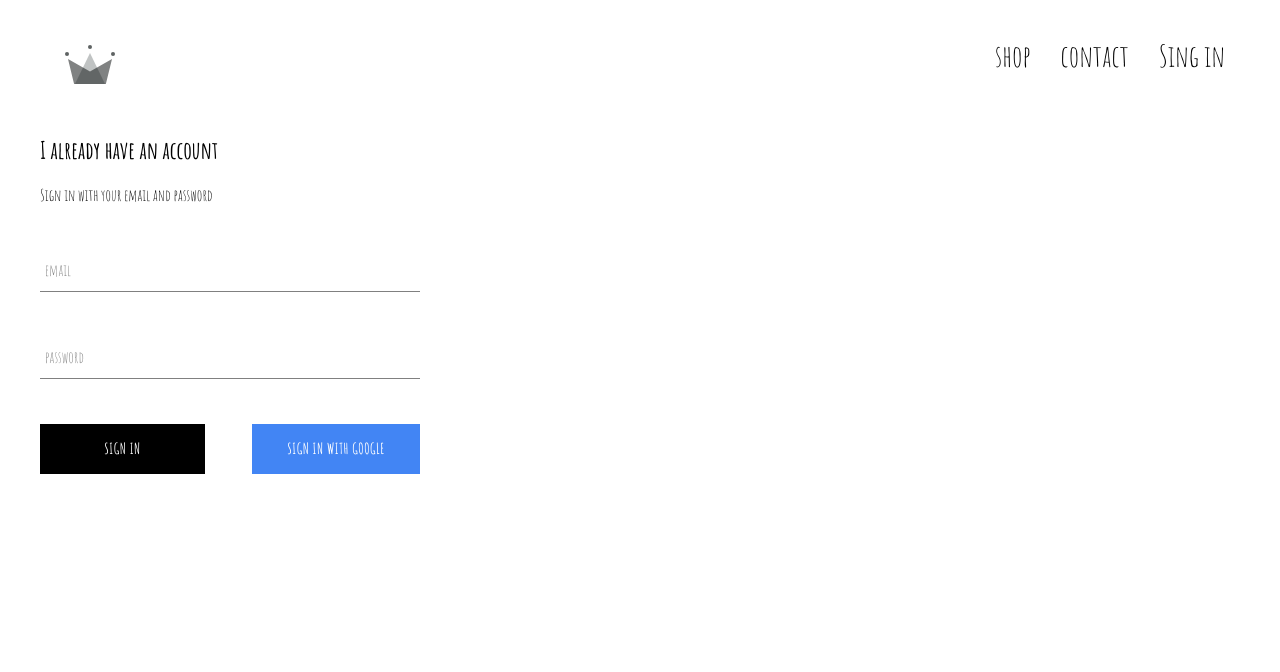
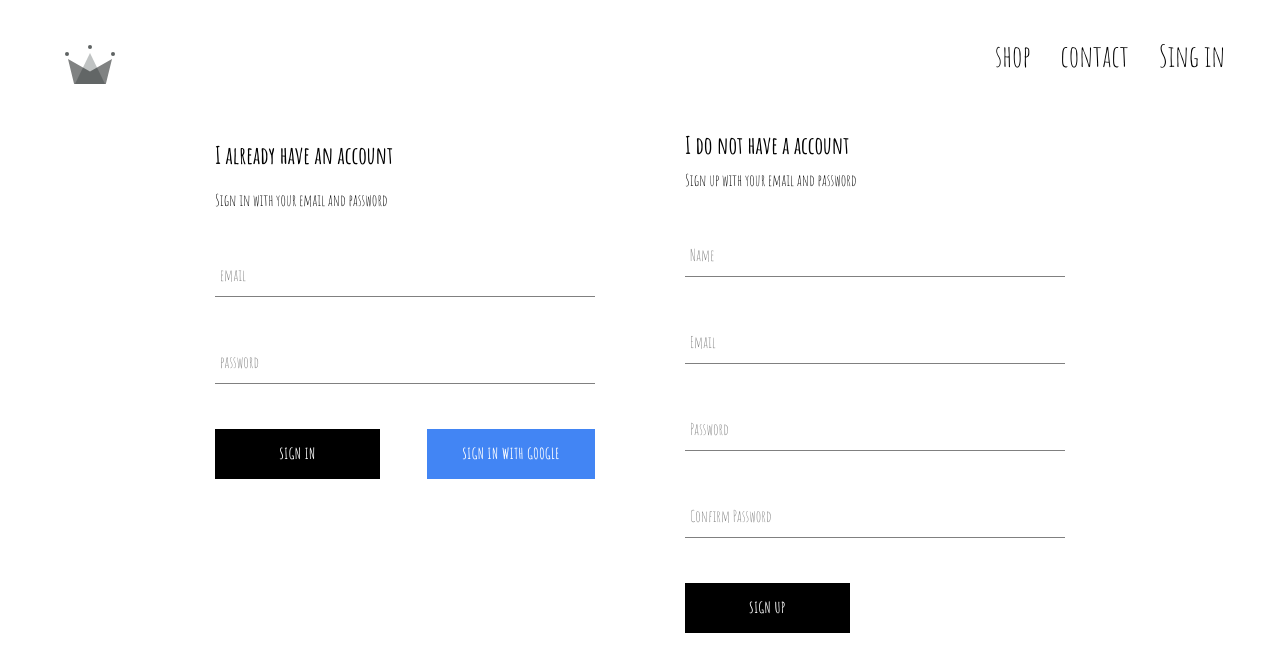
Before and after one commit to YishaiBaron/crwn-clothing, a React (Create React App) app: page /signin in a window 1280 px wide. Shown: the top 672 px of the page. Built offline with nearby package versions, Linux system fonts and the light colour scheme; no server answers.

Commit message:
implement firebase

```diff
--- a/src/App.js
+++ b/src/App.js
@@ -5,7 +5,7 @@
 import ShopPage from './pages/shop/shop.compoment'
 import SignInAndSignUpPage from './pages/sign-in-and-sign-up/sign-in-and-sign-up.compoment'
 import Header from './compoments/header/header.component'
-import {auth} from './firebase/firebase.utils'
+import {auth, createUserProfileDocument} from './firebase/firebase.utils'
 
 class App extends React.Component {
 
@@ -18,13 +18,26 @@
   }
   unsubscribeFromAuth = null;
 
-componentDidMount(){
-  this.unsubscribeFromAuth = auth.onAuthStateChanged(user => {
-    this.setState({ currentUser: user})
-    console.log(user)
-  })
+  componentDidMount() {
+    this.unsubscribeFromAuth = auth.onAuthStateChanged(async userAuth => {
+      if (userAuth) {
+        const userRef = await createUserProfileDocument(userAuth);
 
-}
+        userRef.onSnapshot(snapShot => {
+          this.setState({
+            currentUser: {
+              id: snapShot.id,
+              ...snapShot.data()
+            }
+          });
+
+          console.log(this.state);
+        });
+      }
+
+      this.setState({ currentUser: userAuth });
+    });
+  }
 
 componentWillUnmount(){
   this.unsubscribeFromAuth();
--- /dev/null
+++ b/src/compoments/sign-up/sign-up.compoment.jsx
@@ -0,0 +1,97 @@
+import React from 'react'
+import FormInput from '../form-input/form-input.compoment'
+import CustomButton from '../custom-button/custom-button.compoment'
+import {auth, createUserProfileDocument} from '../../firebase/firebase.utils'
+import './sign-up.styles.scss'
+
+class SignUp extends React.Component{
+constructor(){
+    super();
+    this.state= {
+        displayName: '',
+        email: '',
+        password: '',
+        confirmPassword: ''
+    }
+
+
+}
+
+handleSumbit = async event => {
+    event.preventDefault();
+    const {displayName,email,password,confirmPassword}=this.state;
+    if (password!==confirmPassword){
+        alert("password don't match");
+        return;
+    }
+    try {
+        const {user} =await auth.createUserWithEmailAndPassword(email, password);
+       await createUserProfileDocument(user,{displayName});
+        this.setState({
+            displayName: '',
+            email: '',
+            password: '',
+            confirmPassword: ''
+        });
+
+
+    } catch (error) {
+        console.log(error)
+    }
+}
+
+    handleChange = event => {
+        const {name, value} = event.target;
+        this.setState({[name]: value});
+    }
+
+render(){
+    const {displayName,email,password,confirmPassword}=this.state;
+    return(
+        <div className='sign-up'>
+        <h2 className='title'>I do not have a account </h2>
+        <span>Sign up with your email and password</span>
+        <form className='sign-up-form' onSubmit={this.handleSumbit}>
+                    <FormInput
+                        type='text'
+                        name='displayName'
+                        value={displayName}
+                        onChange={this.handleChange}
+                        label='Name'
+                        required
+                        />
+                        <FormInput
+                        type='email'
+                        name='email'
+                        value={email}
+                        onChange={this.handleChange}
+                        label='Email'
+                        required
+                        />
+
+                        <FormInput
+                        type='password'
+                        name='password'
+                        value={password}
+                        onChange={this.handleChange}
+                        label='Password'
+                        required
+                        />
+                        <FormInput
+                        type='password'
+                        name='confirmPassword'
+                        value={confirmPassword}
+                        onChange={this.handleChange}
+                        label='Confirm Password'
+                        required
+                        />
+                        <CustomButton type='submit'>Sign Up</CustomButton>
+
+                 </form>
+     </div>
+    )
+}
+
+
+}
+export default SignUp
--- /dev/null
+++ b/src/compoments/sign-up/sign-up.styles.scss
@@ -0,0 +1,9 @@
+.sign-up {
+    display: flex;
+    flex-direction: column;
+    width: 380px;
+
+    .title {
+      margin: 10px 0;
+    }
+  }
--- a/src/pages/sign-in-and-sign-up/sign-in-and-sign-up.compoment.jsx
+++ b/src/pages/sign-in-and-sign-up/sign-in-and-sign-up.compoment.jsx
@@ -1,10 +1,13 @@
 import React from 'react'
 import './sign-in-and-sign-up.styles.scss'
 import SignIn from '../../compoments/sign-in/sign-in.compoment'
+import SignUp from '../../compoments/sign-up/sign-up.compoment'
+
 
 const SignInAndSignUpPage = () =>  (
-        <div>
+        <div className='sign-in-and-sign-up'>
             <SignIn/>
+            <SignUp/>
         </div>
     )
   export default SignInAndSignUpPage
--- a/src/pages/sign-in-and-sign-up/sign-in-and-sign-up.styles.scss
+++ b/src/pages/sign-in-and-sign-up/sign-in-and-sign-up.styles.scss
@@ -0,0 +1,6 @@
+.sign-in-and-sign-up {
+    width: 850px;
+    display: flex;
+    justify-content: space-between;
+    margin: 30px auto;
+  }
```
